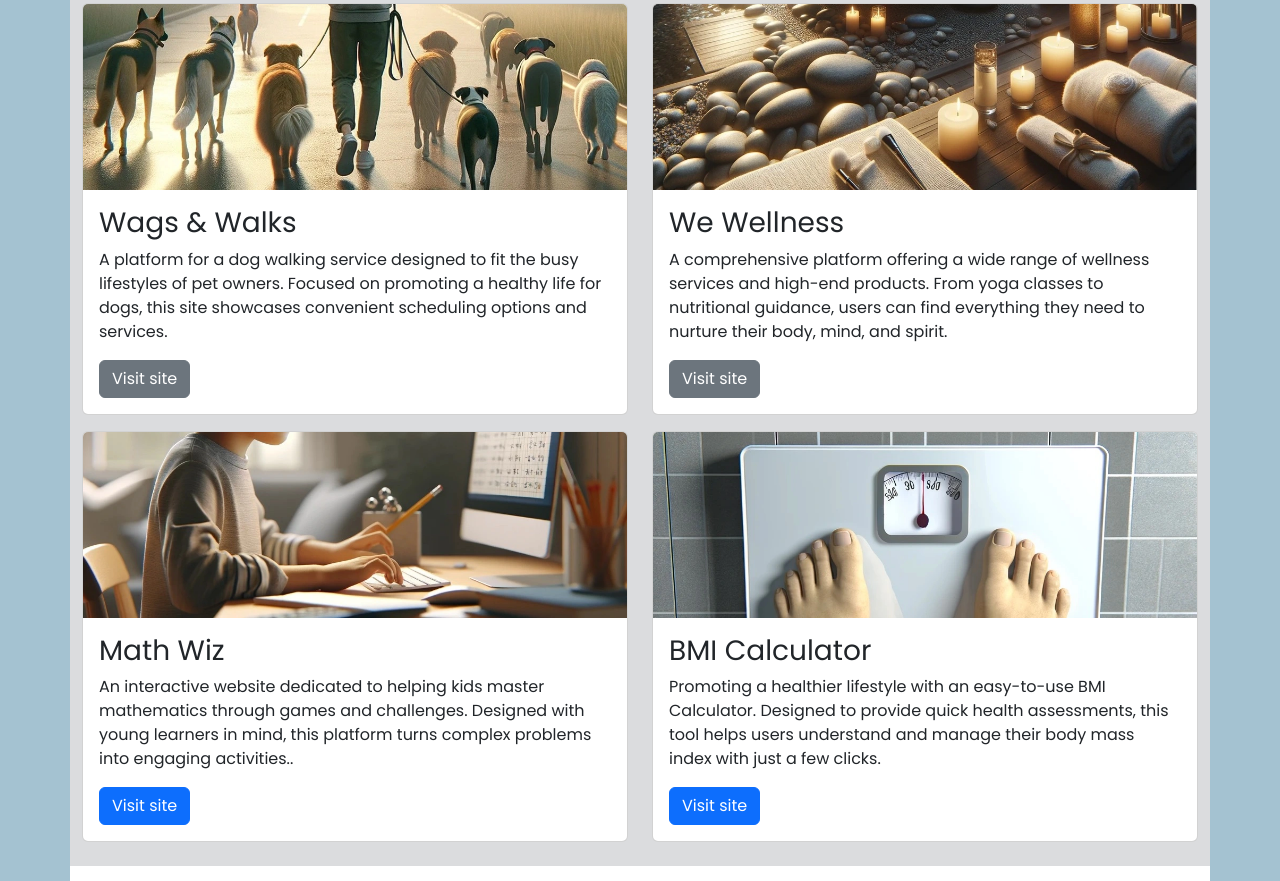
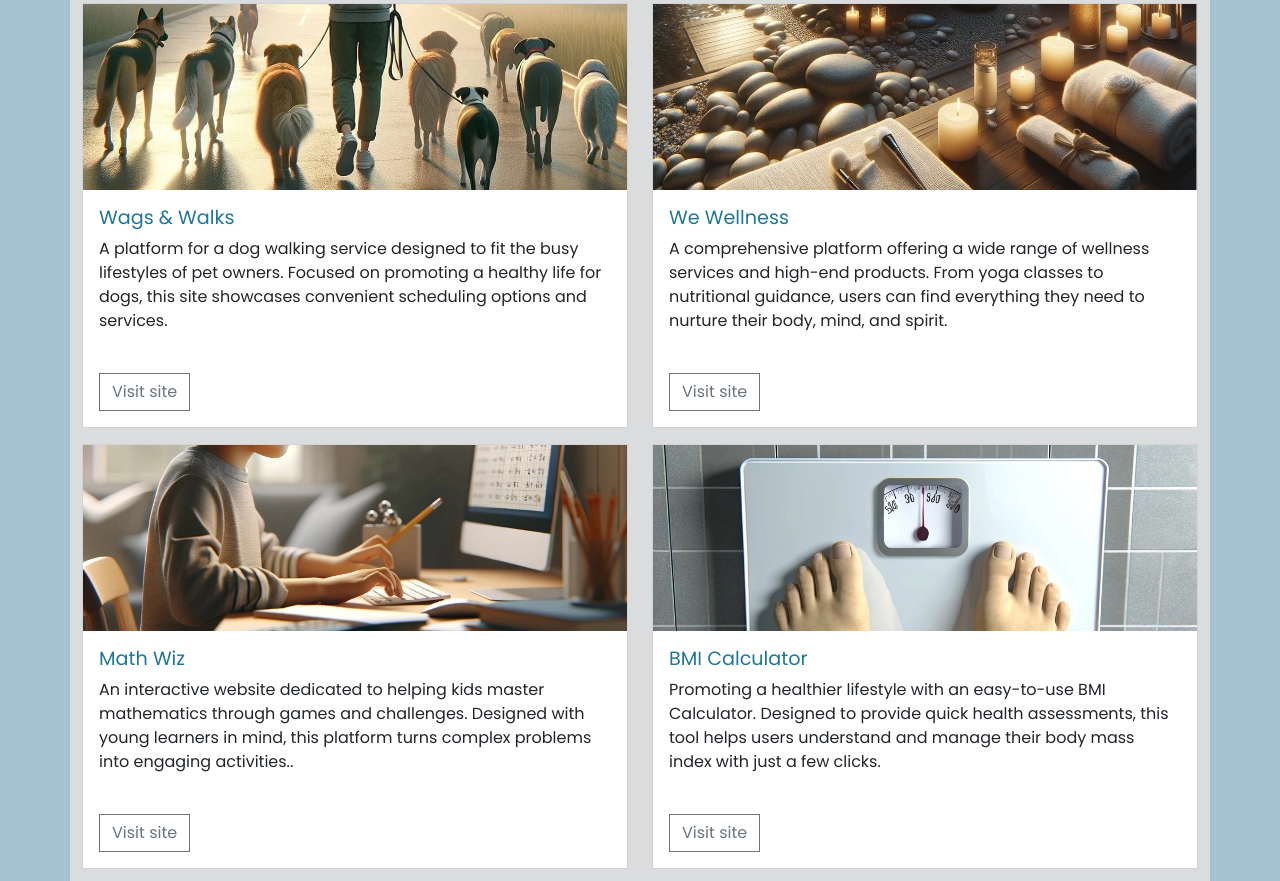
Before and after one commit to JakeSoGreat/portfolio-project, a plain HTML site: page index.html in a window 1280 px wide. Shown: the part 1159-2040 px from the top of the page. Drawn offline with nearby package versions, Linux system fonts and the light colour scheme.

Commit message:
remove rounded corners

```diff
--- a/assets/css/styles.css
+++ b/assets/css/styles.css
@@ -9,6 +9,7 @@
 
 @import url('https://fonts.googleapis.com/css2?family=DM+Serif+Display:ital@0;1&family=Poppins&display=swap');
 
+
 body {
     font-family: Poppins, sans-serif;
     background-color:  #a4c2d1; /*egg blue*/;
@@ -19,6 +20,10 @@ h1, h2 {
     color: #184f63; /*dark-blue*/;
 }
 
+.sharp-corners,
+.sharp-corners * {
+    border-radius: 0;
+}
 /* About section */
 
 #about {
@@ -31,6 +36,18 @@ h1, h2 {
     background-color: #dbdcde; /*light grey*/;
 }
 
+#portfolio .card-title {
+    color: #1f7798; /*mid-blue*/;
+    font-size: 1.2rem;
+}
+
+#portfolio .btn-outline-secondary:hover {
+   background-color:  #1f7798; /*mid-blue*/;
+}
+
+#portfolio .card-text {
+    min-height: 120px;
+}
 /* Contact section */
 
 #contact {
@@ -48,3 +65,11 @@ h1, h2 {
     min-height: 500px;
     padding: 5% 7% 5% 7%;
 }
+
+/* Media Queries */
+
+@media (max-width: 1200px) {
+    #portfolio .card-text {
+        min-height: auto;
+    }
+}
--- a/index.html
+++ b/index.html
@@ -61,7 +61,7 @@
                 <!-- mb-5 gives extra margin spacing under lead text -->
                 <p class="lead mb-5">Let's create something amazing together!</p>
                 <!-- Button trigger modal -->
-                <button type="button" class="btn btn-primary" data-bs-toggle="modal" data-bs-target="#newsletterModal">
+                <button type="button" class="btn btn-primary sharp-corners" data-bs-toggle="modal" data-bs-target="#newsletterModal">
                     Subscribe to my newsletter!
                 </button>
 
@@ -113,7 +113,7 @@
                     <h2 class="display-5">Portfolio</h2>
                 </div>
                 <div class="col-12 col-md-6">
-                    <div class="card mb-3">
+                    <div class="card mb-3 sharp-corners">
                         <img src="assets/images/wags-and-walks.webp" class="card-img-top"
                             alt="A man walking several dogs early in the morning">
                         <div class="card-body">
@@ -123,12 +123,12 @@
                                 owners. Focused on promoting a healthy life for dogs, this site showcases convenient
                                 scheduling options
                                 and services.</p>
-                            <a href="#" class="btn btn-secondary">Visit site</a>
+                            <a href="#" class="btn btn-outline-secondary">Visit site</a>
                         </div>
                     </div>
                 </div>
                 <div class="col-12 col-md-6">
-                    <div class="card" mb-3>
+                    <div class="card mb-3 sharp-corners">
                         <img src="assets/images/we-wellness.webp" class="card-img-top"
                             alt="A spa with candles towels and natural material">
                         <div class="card-body">
@@ -136,12 +136,12 @@
                             <p class="card-text">A comprehensive platform offering a wide range of wellness services
                                 and high-end products. From yoga classes to nutritional guidance, users can find
                                 everything they need to nurture their body, mind, and spirit.</p>
-                            <a href="#" class="btn btn-secondary">Visit site</a>
+                            <a href="#" class="btn btn-outline-secondary">Visit site</a>
                         </div>
                     </div>
                 </div>
                 <div class="col-12 col-md-6">
-                    <div class="card" mb-3>
+                    <div class="card mb-3 sharp-corners">
                         <img src="assets/images/math-wiz.webp" class="card-img-top"
                             alt="A child practicing math at a computer">
                         <div class="card-body">
@@ -149,12 +149,12 @@
                             <p class="card-text">An interactive website dedicated to helping kids master mathematics
                                 through games and challenges. Designed with young learners in mind, this platform
                                 turns complex problems into engaging activities..</p>
-                            <a href="#" class="btn btn-primary">Visit site</a>
+                            <a href="#" class="btn btn-outline-secondary">Visit site</a>
                         </div>
                     </div>
                 </div>
                 <div class="col-12 col-md-6">
-                    <div class="card" mb-3>
+                    <div class="card mb-3 sharp-corners">
                         <img src="assets/images/bmi-calculator.webp" class="card-img-top"
                             alt="Weighing scales seen from the first person view of the person standing on the scales">
                         <div class="card-body">
@@ -162,7 +162,7 @@
                             <p class="card-text">Promoting a healthier lifestyle with an easy-to-use BMI Calculator.
                                 Designed to provide quick health assessments, this tool helps users understand and
                                 manage their body mass index with just a few clicks.</p>
-                            <a href="#" class="btn btn-primary">Visit site</a>
+                            <a href="#" class="btn btn-outline-secondary">Visit site</a>
                         </div>
                     </div>
                 </div>
@@ -181,7 +181,7 @@
                 </div>
                 <div class="col-12 col-md-10 col-lg-8 mb-4">
                     <!--Add your form here-->
-                    <form class="row g-3">
+                    <form class="row g-3 sharp-corners">
                         <div class="col-lg-4">
                             <label for="full-name" class="form-label">Full Name</label>
                             <input type="text" class="form-control" id="full-name">
@@ -206,7 +206,7 @@
             </div>
         </footer>
         <!-- Modal -->
-        <div class="modal fade" id="newsletterModal" tabindex="-1" aria-labelledby="newsletterModalLabel"
+        <div class="modal fade sharp-corners" id="newsletterModal" tabindex="-1" aria-labelledby="newsletterModalLabel"
             aria-hidden="true">
             <div class="modal-dialog modal-lg">
                 <div class="modal-content">
```
